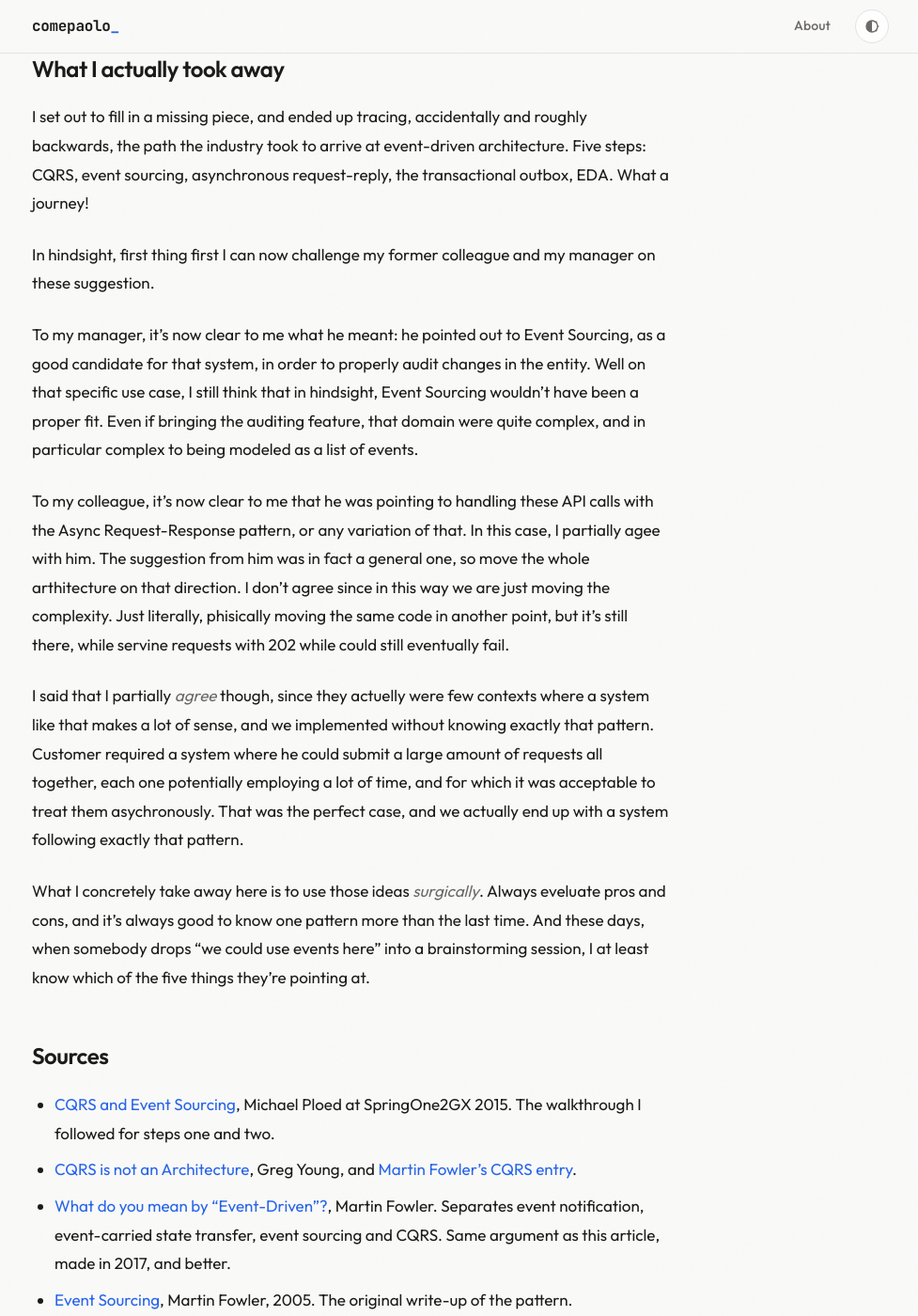
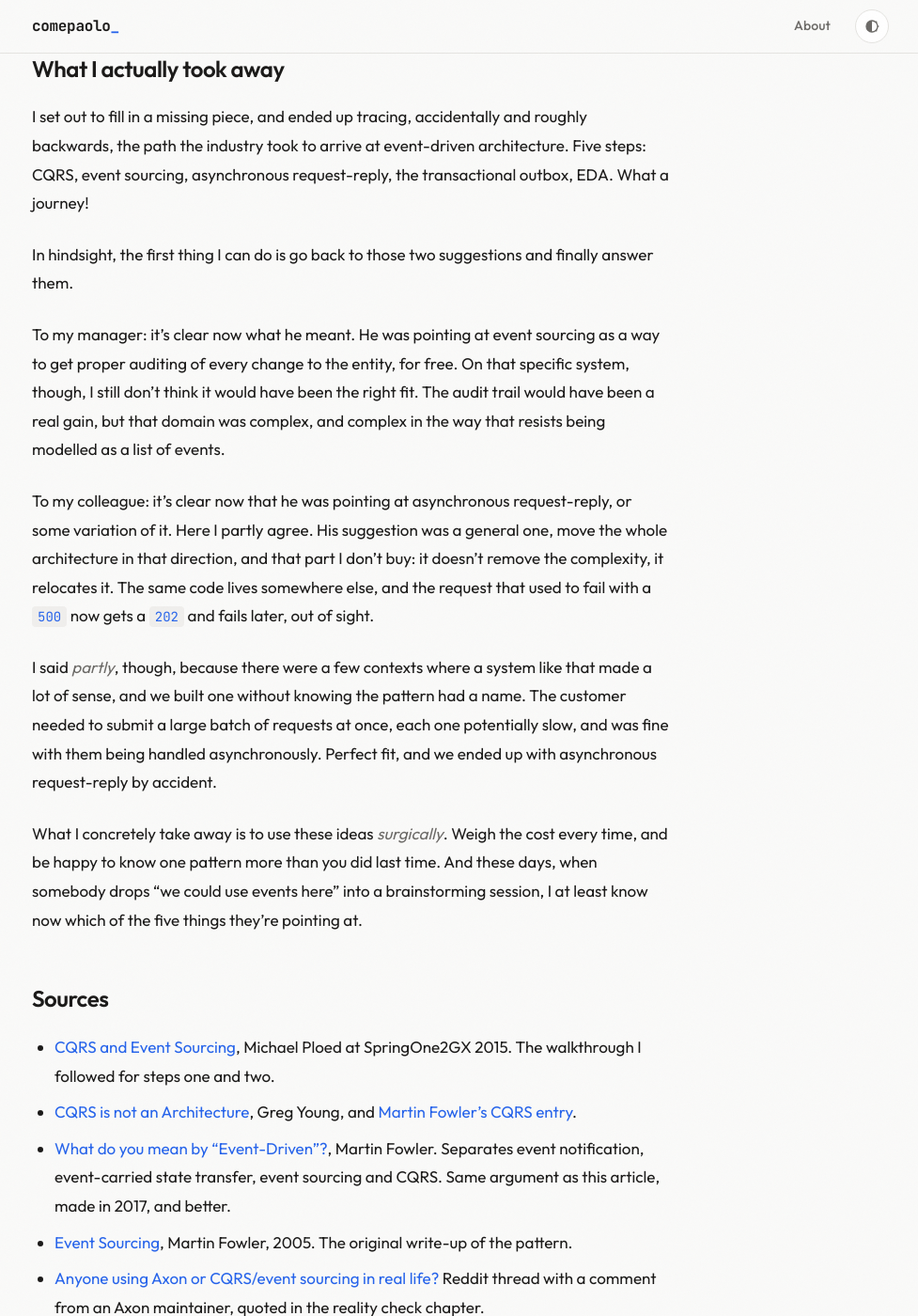
Before and after one commit to maldins46/comepaolo-blog-v2, a Jekyll site: the page built from _posts/2026-08-21-from-cqrs-to-event-driven-architecture.md, in a window 1280 px wide and 1400 px high, scrolled down 17014 px. Shown: the whole window at 94% size, without its empty margins (150-1127 px from the left). Built offline with Jekyll 4.4.1, drawn with Linux system fonts in a browser that asks for light colours.

Commit message:
fix: More rephrasing

```diff
--- a/_posts/2026-08-21-from-cqrs-to-event-driven-architecture.md
+++ b/_posts/2026-08-21-from-cqrs-to-event-driven-architecture.md
@@ -254,15 +254,15 @@
 
 I set out to fill in a missing piece, and ended up tracing, accidentally and roughly backwards, the path the industry took to arrive at event-driven architecture. Five steps: CQRS, event sourcing, asynchronous request-reply, the transactional outbox, EDA. What a journey!
 
-In hindsight, first thing first I can now challenge my former colleague and my manager on these suggestion.
+In hindsight, the first thing I can do is go back to those two suggestions and finally answer them.
 
-To my manager, it's now clear to me what he meant: he pointed out to Event Sourcing, as a good candidate for that system, in order to properly audit changes in the entity. Well on that specific use case, I still think that in hindsight, Event Sourcing wouldn't have been a proper fit. Even if bringing the auditing feature, that domain were quite complex, and in particular complex to being modeled as a list of events.
+To my manager: it's clear now what he meant. He was pointing at event sourcing as a way to get proper auditing of every change to the entity, for free. On that specific system, though, I still don't think it would have been the right fit. The audit trail would have been a real gain, but that domain was complex, and complex in the way that resists being modelled as a list of events.
 
-To my colleague, it's now clear to me that he was pointing to handling these API calls with the Async Request-Response pattern, or any variation of that. In this case, I partially agee with him. The suggestion from him was in fact a general one, so move the whole arthitecture on that direction. I don't agree since in this way we are just moving the complexity. Just literally, phisically moving the same code in another point, but it's still there, while servine requests with 202 while could still eventually fail.
+To my colleague: it's clear now that he was pointing at asynchronous request-reply, or some variation of it. Here I partly agree. His suggestion was a general one, move the whole architecture in that direction, and that part I don't buy: it doesn't remove the complexity, it relocates it. The same code lives somewhere else, and the request that used to fail with a `500` now gets a `202` and fails later, out of sight.
 
-I said that I partially *agree* though, since they actuelly were few contexts where a system like that makes a lot of sense, and we implemented without knowing exactly that pattern. Customer required a system where he could submit a large amount of requests all together, each one potentially employing a lot of time, and for which it was acceptable to treat them asychronously. That was the perfect case, and we actually end up with a system following exactly that pattern.
+I said *partly*, though, because there were a few contexts where a system like that made a lot of sense, and we built one without knowing the pattern had a name. The customer needed to submit a large batch of requests at once, each one potentially slow, and was fine with them being handled asynchronously. Perfect fit, and we ended up with asynchronous request-reply by accident.
 
-What I concretely take away here is to use those ideas *surgically*. Always eveluate pros and cons, and it's always good to know one pattern more than the last time. And these days, when somebody drops "we could use events here" into a brainstorming session, I at least know which of the five things they're pointing at.
+What I concretely take away is to use these ideas *surgically*. Weigh the cost every time, and be happy to know one pattern more than you did last time. And these days, when somebody drops "we could use events here" into a brainstorming session, I at least know now which of the five things they're pointing at.
 
 ## Sources
 
```
